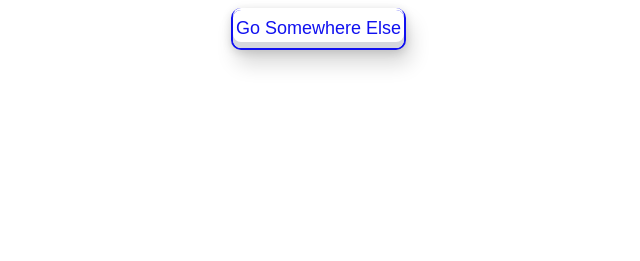
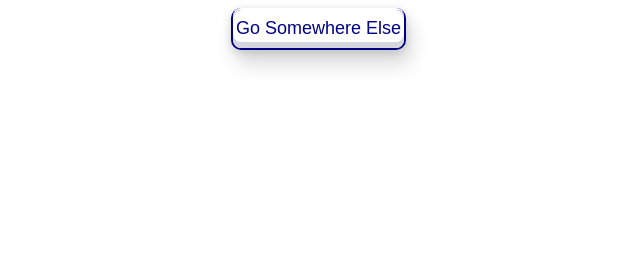
Before and after one commit to 8ephen/html-portfolio, a plain HTML site: page index.html in a window 1280 px wide. Shown: the whole page, without its empty margins (284-924 px from the left). Drawn offline with Linux system fonts and the light colour scheme; some packages are replaced by stand-ins of ours; a script that the page names is missing.

Commit message:
Update styles.css

```diff
--- a/Cubeassets/styles.css
+++ b/Cubeassets/styles.css
@@ -177,7 +177,7 @@ model-viewer > #ar-prompt > img {
 /* CSS */
 .button-26 {
   background: #ffffff;
-  border: 2px solid #1111F0;
+  border: 2px solid #000088;
   font-size: 18px;
   cursor: pointer;
   border-radius: 10px;
@@ -193,7 +193,7 @@ model-viewer > #ar-prompt > img {
   transition: all 0.1s ease-in-out;
 }
 .button-26__text {
-  color: #1111F0;
+  color: #000088;
   display: block;
   transform: translate3d(0, -4px, 0);
   transition: all 0.1s ease-in-out;
```
